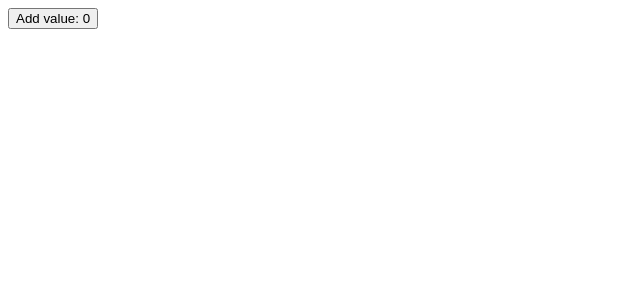
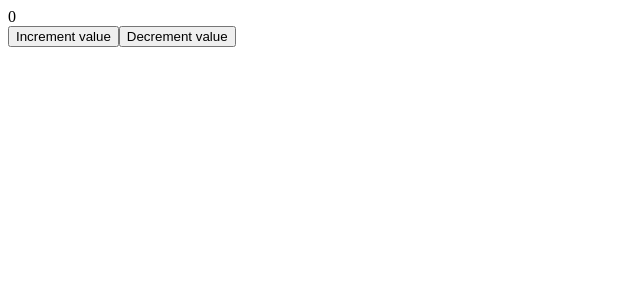
Before and after one commit to Harmankhurana/Cohort-3-Full-Stack-WebDevelopment, a React (Vite) app in the folder Week 9 - React.js/react-basics/: page / in a window 1280 px wide. Shown: the top 300 px of the page, without its empty margins (0-640 px from the left). Built offline with nearby package versions, Linux system fonts and the light colour scheme.

Commit message:
Creating the decrement function and using it for decreasing value

```diff
--- a/Week 9 - React.js/react-basics/src/App.jsx
+++ b/Week 9 - React.js/react-basics/src/App.jsx
@@ -4,14 +4,21 @@ import { useState } from "react"
 function App() {
   const [count, setCount] = useState(0);
 
-  // function for changing the count state
-  function counter() {
+  // function for changing the count state - increment function
+  function increment() {
     setCount(count + 1);
+  }
+
+  // function for changing the count state - decrement function
+  function decrement() {
+    setCount(count - 1);
   }
 
   return (
     <>
-      <button onClick={counter}>Add value: {count}</button>
+      <div>{count}</div>
+      <button onClick={increment}>Increment value</button>
+      <button onClick={decrement}>Decrement value</button>
     </>
   )
 }
```
